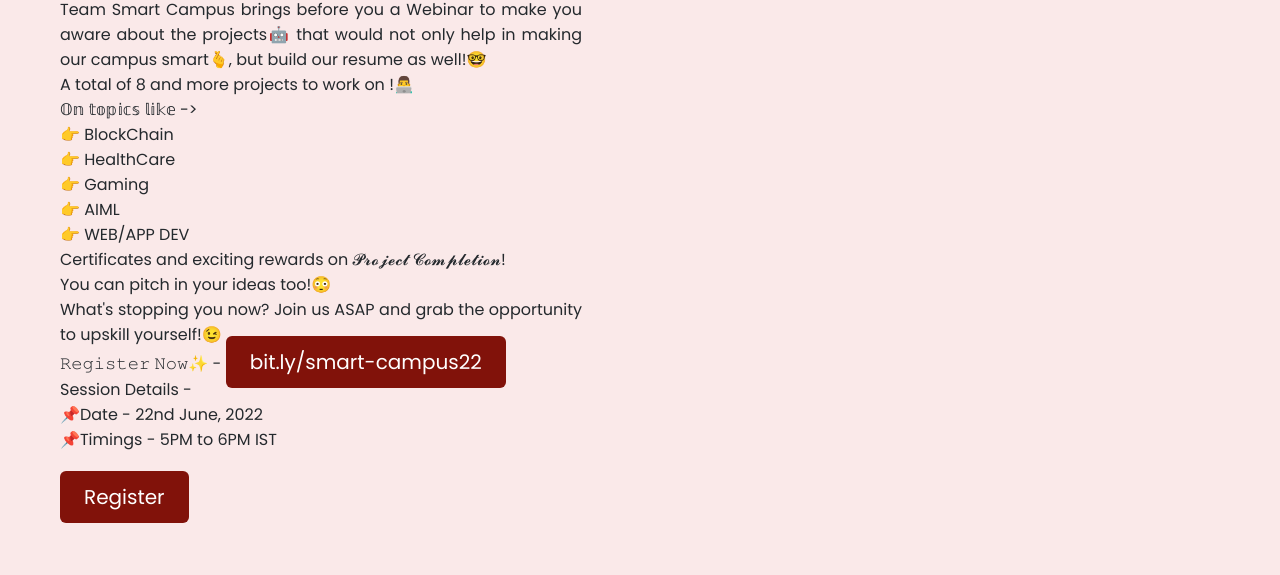
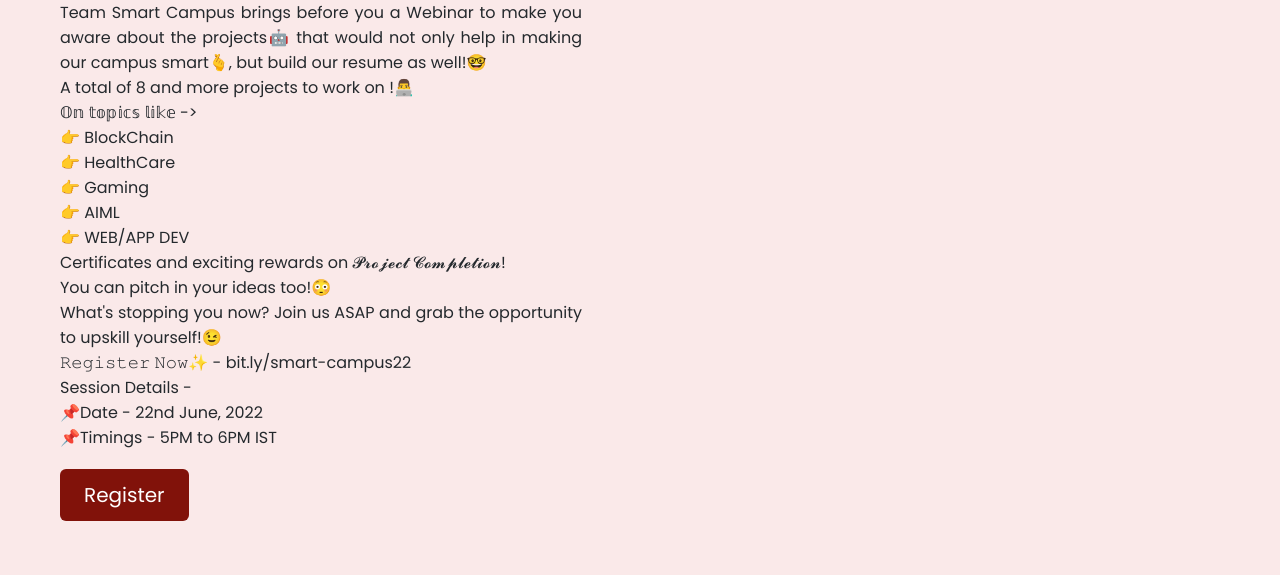
Before and after one commit to anchaltanwar/Code_, a plain HTML site: page Content_Page.html in a window 1280 px wide. Shown: the part 225-800 px from the top of the page. Drawn offline with Linux system fonts and the light colour scheme.

Commit message:
Update Content_Page.html

```diff
--- a/Content_Page.html
+++ b/Content_Page.html
@@ -47,7 +47,7 @@ You can pitch in your ideas too!😳<br>
 
 What's stopping you now? Join us ASAP and grab the opportunity to upskill yourself!😉<br>
 
-        𝚁𝚎𝚐𝚒𝚜𝚝𝚎𝚛 𝙽𝚘𝚠✨ - <a href="bit.ly/smart-campus22">bit.ly/smart-campus22</a><br>
+        𝚁𝚎𝚐𝚒𝚜𝚝𝚎𝚛 𝙽𝚘𝚠✨ - bit.ly/smart-campus22<br>
 
 Session Details - <br>
 📌Date -       22nd June, 2022<br>
```
